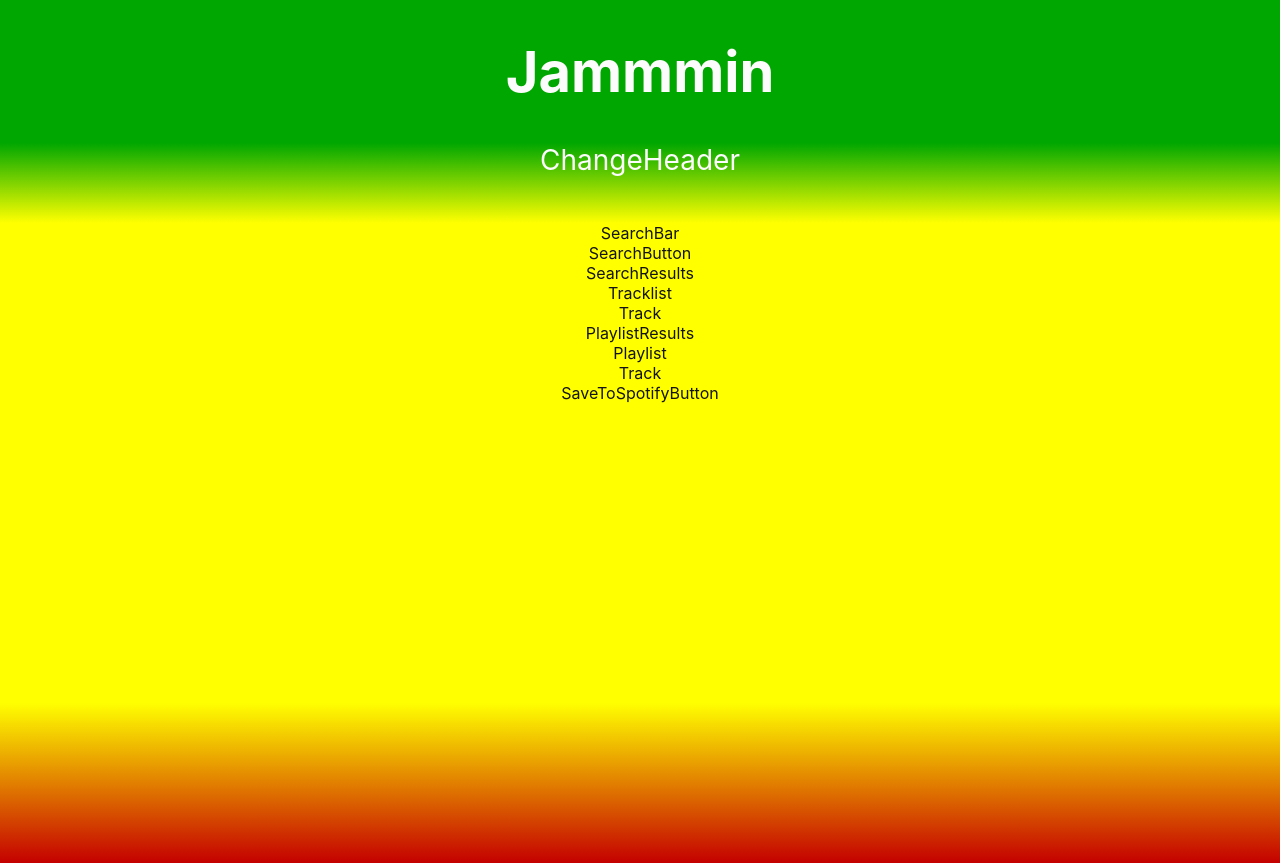
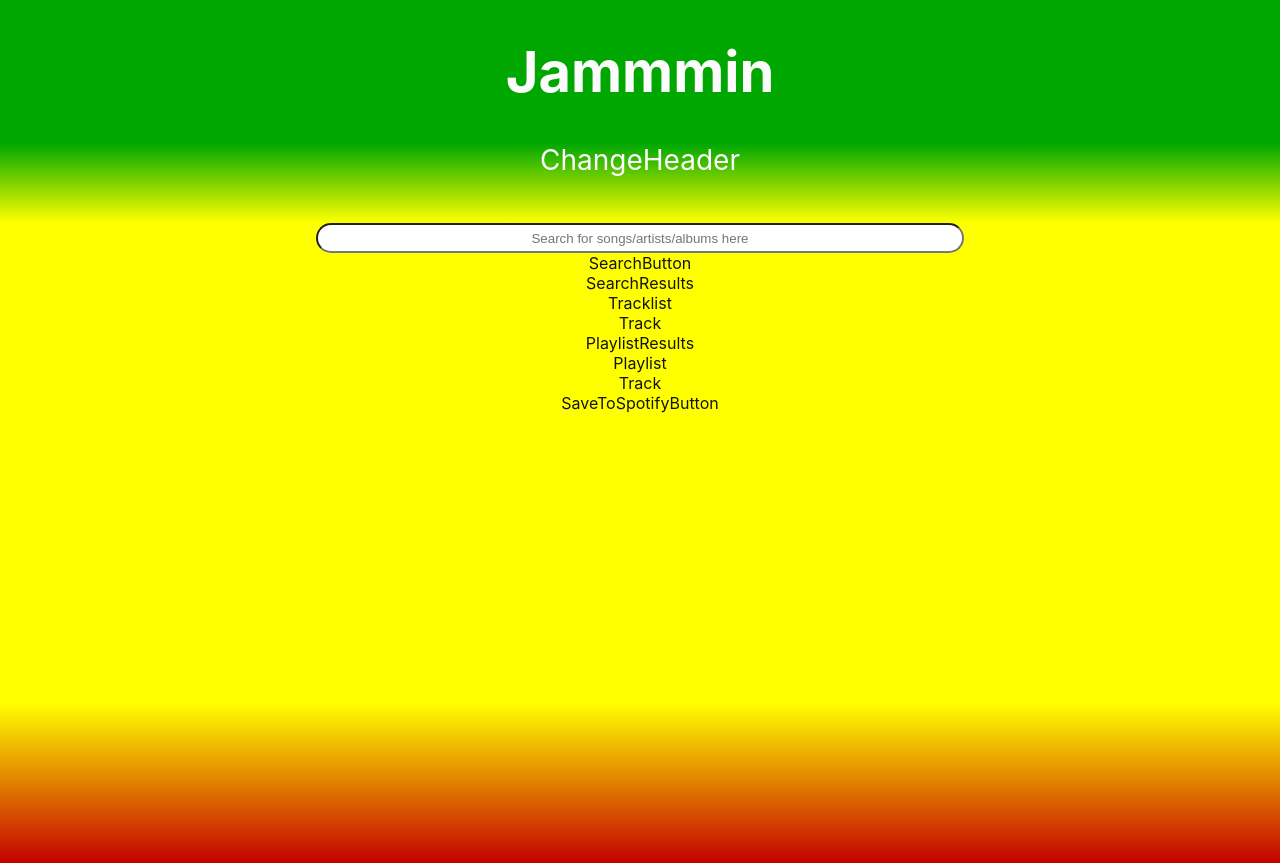
Before and after one commit to declanCross/jammming, a React (Create React App) app: page / in a window 1280 px wide. Built offline with nearby package versions, Linux system fonts and the light colour scheme.

Commit message:
simple styling SearchBar

```diff
--- a/src/components/SearchBar.js
+++ b/src/components/SearchBar.js
@@ -1,10 +1,14 @@
 import React from "react";
+import "./components_styles/SearchBar.css";
 import SearchButton from "./buttons/SearchButton";
 
 export default function SearchBar() {
 	return (
 		<>
-			<div>SearchBar</div>
+			<input
+				type="text"
+				placeholder="Search for songs/artists/albums here"
+			></input>
 			<SearchButton />
 		</>
 	);
--- /dev/null
+++ b/src/components/components_styles/SearchBar.css
@@ -0,0 +1,6 @@
+input {
+	border-radius: 50px;
+	min-height: 24px;
+	min-width: 50vw;
+	text-align: center;
+}
```
